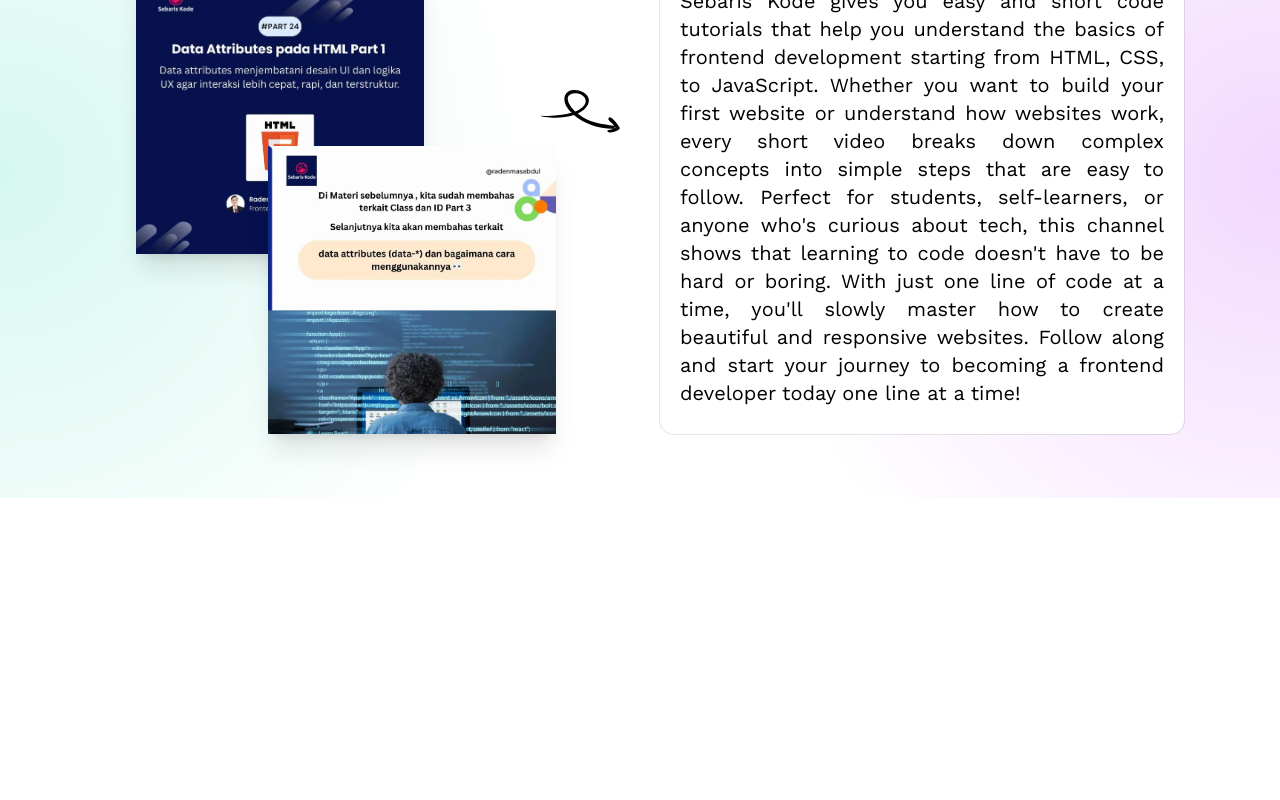
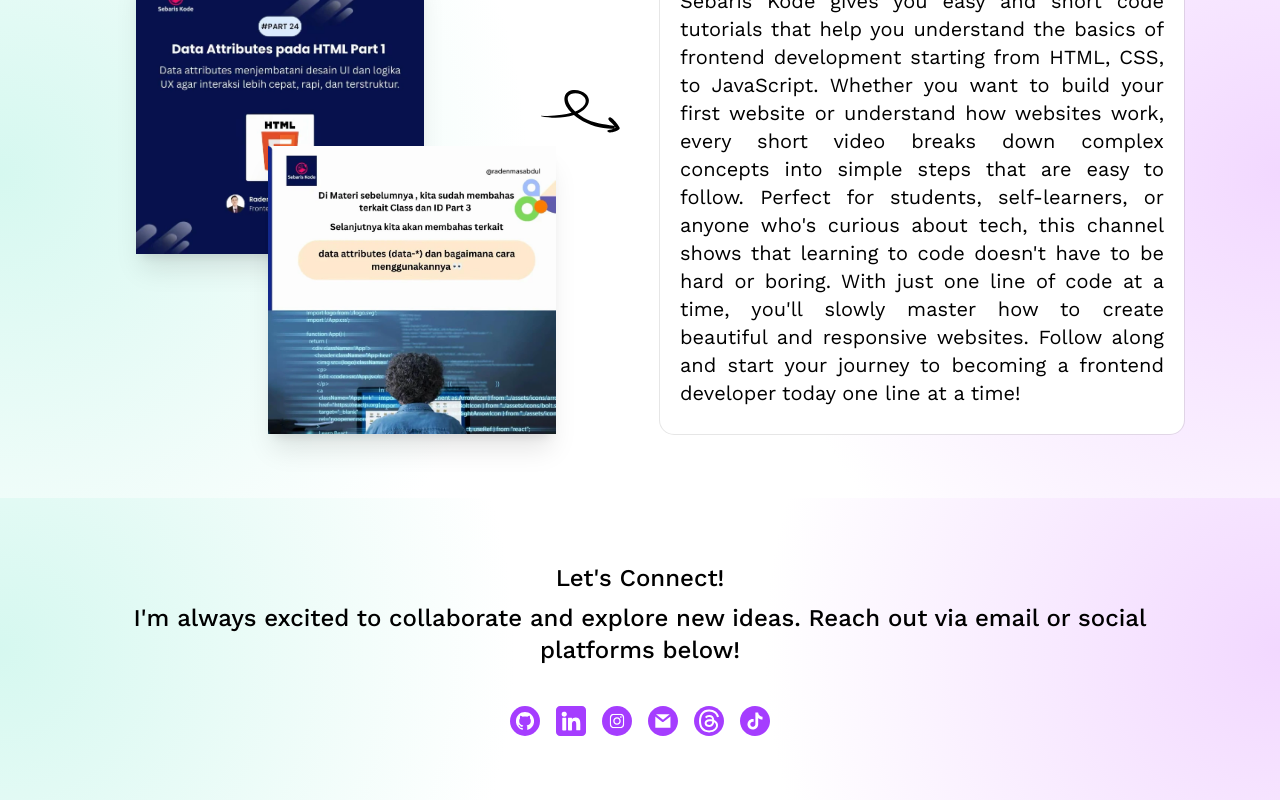
Before and after one commit to radenmasabdul/my-website, a Next.js app: page /en in a window 1280 px wide. Shown: the part 3815-4615 px from the top of the page. Before the commit the page ends 4313 px from the top, so only its background shows below. Built offline with nearby package versions, Linux system fonts and the light colour scheme.

Commit message:
feat(footer): implements footer

```diff
--- a/app/[locale]/page.tsx
+++ b/app/[locale]/page.tsx
@@ -4,6 +4,7 @@ import AboutSection from "@/components/sections/AboutSection";
 import ProjectSection from "@/components/sections/ProjectSection";
 import ExperienceSection from "@/components/sections/ExperienceSection";
 import SebarisCodeSection from "@/components/sections/SebarisCodeSection";
+import Footer from "@/components/layout/Footer";
 
 export default function Home() {
 
@@ -31,6 +32,7 @@ export default function Home() {
           <SebarisCodeSection />
         </section>
       </main>
+      <Footer />
     </>
   );
 }
--- a/app/styles/globals.css
+++ b/app/styles/globals.css
@@ -140,7 +140,8 @@
 .project-bg,
 .about-bg,
 .experience-bg,
-.sc-bg {
+.sc-bg,
+.footer-bg {
   background:
     radial-gradient(circle at left center, var(--grad-green) 0%, transparent 40%),
     radial-gradient(circle at right, var(--grad-purple) 0%, transparent 40%),
@@ -159,7 +160,8 @@
   }
 
   .about-bg,
-  .experience-bg {
+  .experience-bg,
+  .footer-bg {
     background:
       radial-gradient(circle at bottom left, var(--grad-green) 0%, transparent 50%),
       radial-gradient(circle at top right, var(--grad-purple) 0%, transparent 50%),
@@ -179,7 +181,8 @@
   }
 
   .about-bg,
-  .experience-bg {
+  .experience-bg,
+  .footer-bg {
     background:
       radial-gradient(circle at bottom left, var(--grad-green) 0%, transparent 50%),
       radial-gradient(circle at top right, var(--grad-purple) 0%, transparent 50%),
@@ -199,7 +202,8 @@
   }
 
   .about-bg,
-  .experience-bg {
+  .experience-bg,
+  .footer-bg {
     background:
       radial-gradient(circle at bottom center, var(--grad-purple) 0%, transparent 50%),
       radial-gradient(circle at top center, var(--grad-green) 0%, transparent 50%),
@@ -292,6 +296,7 @@
   }
 
   .sc-account {
+    top: -4.5rem;
     left: 2.5rem;
     right: auto;
   }
--- /dev/null
+++ b/components/layout/Footer.tsx
@@ -0,0 +1,75 @@
+import { useTranslations } from "next-intl";
+import Image from "next/image";
+import Link from "next/link";
+import iconGithub from "@/public/icons/icon-github.svg";
+import iconInstagram from "@/public/icons/icon-instagram.svg";
+import iconLinkedIn from "@/public/icons/icon-linkedin.svg";
+import iconMail from "@/public/icons/icon-mail.svg";
+import iconThreads from "@/public/icons/icon-threads.svg";
+import iconTiktok from "@/public/icons/icon-tiktok.svg";
+
+export default function Footer() {
+  const t = useTranslations("footer");
+
+  const sectionClass = `footer-bg px-6 py-16 md:px-16 lg:px-20`;
+  const headerClass = `flex flex-col justify-center items-center gap-2 mb-6 md:mb-10 text-black dark:text-white text-center
+    font-sans font-medium text-lg md:text-xl lg:text-2xl`;
+
+  return (
+    <section className={sectionClass}>
+      <div className={headerClass}>
+        <h2>{t("title")}</h2>
+        <p>{t("description")}</p>
+      </div>
+
+      <div className="flex flex-row justify-center items-center gap-4">
+        <Link
+          href="https://github.com/radenmasabdul"
+          target="_blank"
+          rel="noopener noreferrer"
+          className="hover:opacity-70 transition"
+        >
+          <Image src={iconGithub} alt="Github" width={30} height={30} />
+        </Link>
+        <Link
+          href="https://linkedin.com/in/abdulrahmanalhafizh"
+          target="_blank"
+          rel="noopener noreferrer"
+          className="hover:opacity-70 transition"
+        >
+          <Image src={iconLinkedIn} alt="LinkedIn" width={30} height={30} />
+        </Link>
+        <Link
+          href="https://instagram.com/radenmasabdul"
+          target="_blank"
+          rel="noopener noreferrer"
+          className="hover:opacity-70 transition"
+        >
+          <Image src={iconInstagram} alt="Instagram" width={30} height={30} />
+        </Link>
+        <Link
+          href="mailto:abdul.tamsis@gmail.com"
+          className="hover:opacity-70 transition"
+        >
+          <Image src={iconMail} alt="Mail" width={30} height={30} />
+        </Link>
+        <Link
+          href="https://threads.com/radenmasabdul"
+          target="_blank"
+          rel="noopener noreferrer"
+          className="hover:opacity-70 transition"
+        >
+          <Image src={iconThreads} alt="Threads" width={30} height={30} />
+        </Link>
+        <Link
+          href="https://tiktok.com/@sebariscode"
+          target="_blank"
+          rel="noopener noreferrer"
+          className="hover:opacity-70 transition"
+        >
+          <Image src={iconTiktok} alt="TikTok" width={30} height={30} />
+        </Link>
+      </div>
+    </section>
+  );
+}
```
